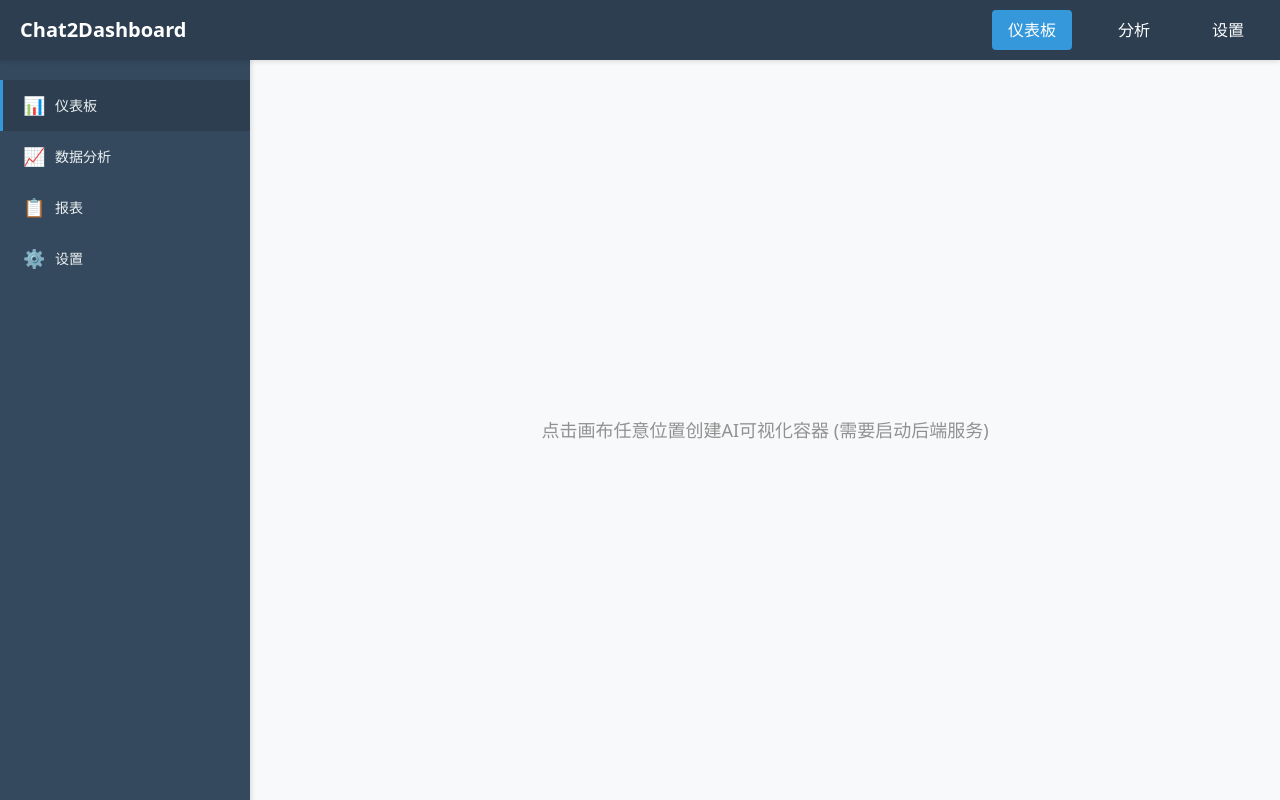
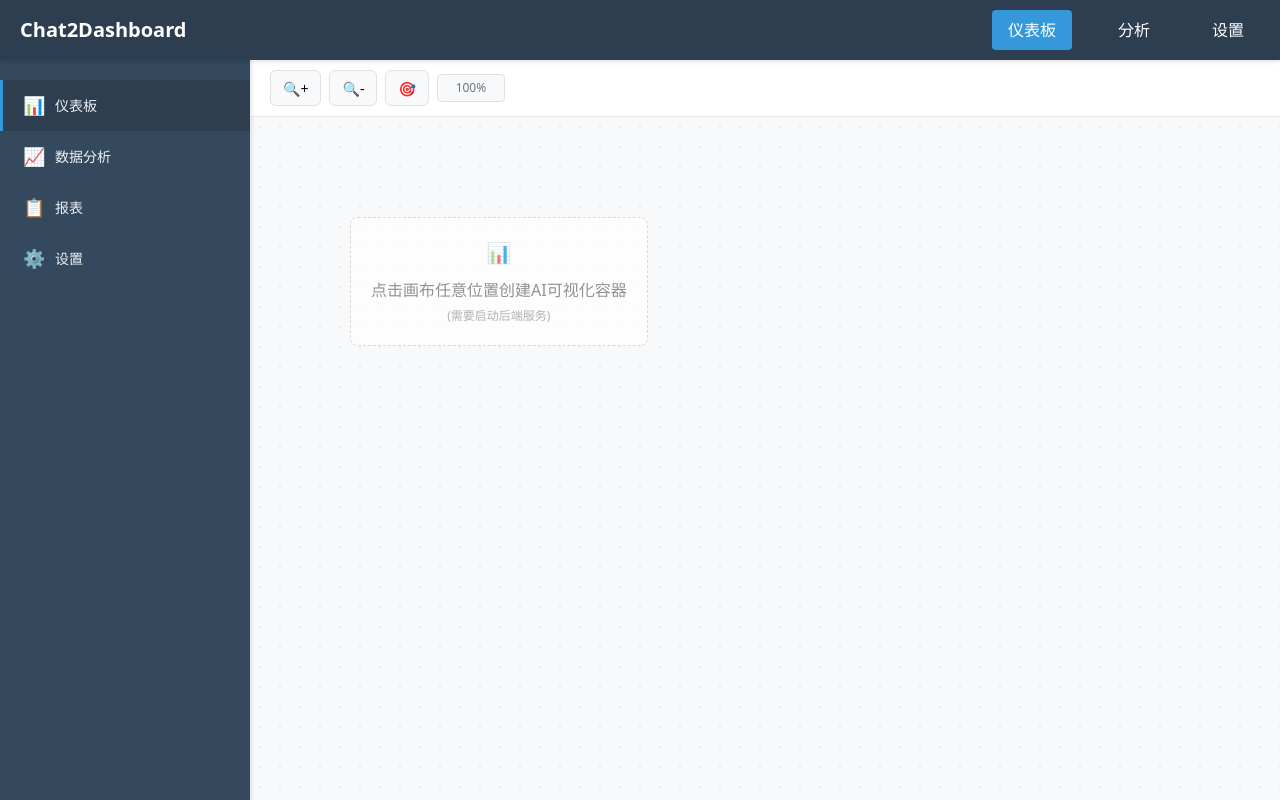
Before and after one commit to JasonDZS/chat2dashboard, a React (Vite) app in the folder frontend/: page /dashboard in a window 1280 px wide. Built offline with nearby package versions, Linux system fonts and the light colour scheme.

Commit message:
add cache

```diff
--- a/frontend/src/pages/Dashboard.css
+++ b/frontend/src/pages/Dashboard.css
@@ -4,44 +4,118 @@
   flex-direction: column;
 }
 
-.dashboard-canvas {
+.dashboard-toolbar {
+  display: flex;
+  justify-content: space-between;
+  align-items: center;
+  padding: 10px 20px;
+  background: white;
+  border-bottom: 1px solid #e5e7eb;
+  box-shadow: 0 1px 3px rgba(0,0,0,0.1);
+}
+
+.toolbar-group {
+  display: flex;
+  align-items: center;
+  gap: 8px;
+}
+
+.toolbar-btn {
+  display: flex;
+  align-items: center;
+  justify-content: center;
+  padding: 8px 12px;
+  background: #f8f9fa;
+  border: 1px solid #dee2e6;
+  border-radius: 6px;
+  cursor: pointer;
+  font-size: 14px;
+  transition: all 0.2s;
+  min-width: 36px;
+  height: 36px;
+}
+
+.toolbar-btn:hover {
+  background: #e9ecef;
+  border-color: #adb5bd;
+}
+
+.toolbar-btn:active {
+  background: #dee2e6;
+  transform: translateY(1px);
+}
+
+.toolbar-btn.clear-btn {
+  background: #fff5f5;
+  border-color: #fed7d7;
+  color: #c53030;
+}
+
+.toolbar-btn.clear-btn:hover {
+  background: #fed7d7;
+  border-color: #fc8181;
+}
+
+.zoom-indicator {
+  padding: 4px 8px;
+  background: #f8f9fa;
+  border: 1px solid #dee2e6;
+  border-radius: 4px;
+  font-size: 12px;
+  color: #6c757d;
+  min-width: 50px;
+  text-align: center;
+}
+
+.dashboard-canvas-container {
   flex: 1;
   position: relative;
   overflow: hidden;
   background: #f8f9fa;
-  cursor: crosshair;
+}
+
+.dashboard-canvas {
+  position: absolute;
+  width: 10000px;
+  height: 10000px;
+  background: transparent;
+  cursor: grab;
+  user-select: none;
+}
+
+.dashboard-canvas:active {
+  cursor: grabbing;
+}
+
+.canvas-grid {
+  position: absolute;
+  top: 0;
+  left: 0;
+  width: 100%;
+  height: 100%;
+  background-image:
+    radial-gradient(circle, #ddd 1px, transparent 1px);
+  background-size: 20px 20px;
+  opacity: 0.5;
+  pointer-events: none;
 }
 
 .canvas-hint {
   position: absolute;
-  top: 50%;
-  left: 50%;
-  transform: translate(-50%, -50%);
+  top: 100px;
+  left: 100px;
   color: #666;
-  font-size: 18px;
+  font-size: 16px;
   text-align: center;
   pointer-events: none;
   opacity: 0.7;
+  background: rgba(255,255,255,0.9);
+  padding: 20px;
+  border-radius: 8px;
+  border: 1px dashed #ccc;
+  backdrop-filter: blur(5px);
 }
 
-.auto-layout-btn {
-  position: absolute;
-  top: 20px;
-  right: 20px;
-  background: #007bff;
-  color: white;
-  border: none;
-  padding: 10px 15px;
-  border-radius: 5px;
-  cursor: pointer;
-  font-size: 14px;
-  box-shadow: 0 2px 4px rgba(0,0,0,0.1);
-  z-index: 100;
-}
-
-.auto-layout-btn:hover {
-  background: #0056b3;
-}
 
 .chart-container {
   position: absolute;
@@ -51,16 +125,19 @@
   border-radius: 8px;
   cursor: move;
   overflow: hidden;
+  transition: all 0.2s ease;
 }
 
 .chart-container:hover {
   border-color: #007bff;
   box-shadow: 0 6px 12px rgba(0,0,0,0.15);
+  transform: translateZ(0);
 }
 
 .chart-container.selected {
   border-color: #007bff;
   box-shadow: 0 0 0 3px rgba(0,123,255,0.25);
+  z-index: 10;
 }
 
 .container-content {
@@ -78,6 +155,12 @@
   background: #007bff;
   cursor: se-resize;
   border-top-left-radius: 4px;
+  opacity: 0;
+  transition: opacity 0.2s;
+}
+
+.chart-container:hover .resize-handle {
+  opacity: 1;
 }
 
 .resize-handle:hover {
@@ -92,6 +175,7 @@
   box-shadow: 0 8px 16px rgba(0,0,0,0.15);
   z-index: 1000;
   min-width: 300px;
+  transform-origin: top left;
 }
 
 .dialog-content {
--- a/frontend/src/pages/Dashboard.jsx
+++ b/frontend/src/pages/Dashboard.jsx
@@ -1,4 +1,4 @@
-import { useState, useRef } from 'react'
+import { useState, useRef, useCallback, useEffect } from 'react'
 import ChartComponent from '../ChartComponent.jsx'
 import './Dashboard.css'
 
@@ -10,19 +10,70 @@ const Dashboard = () => {
   const [dragging, setDragging] = useState(null)
   const [resizing, setResizing] = useState(null)
   const [selectedContainer, setSelectedContainer] = useState(null)
+  const [canvasPanning, setCanvasPanning] = useState(false)
+  const [canvasTransform, setCanvasTransform] = useState({ x: 0, y: 0, scale: 1 })
   const canvasRef = useRef(null)
+  const canvasContainerRef = useRef(null)
+
+  // Load cached dashboard data on mount
+  useEffect(() => {
+    const loadDashboardData = () => {
+      try {
+        const cachedContainers = localStorage.getItem('dashboardContainers')
+        const cachedTransform = localStorage.getItem('dashboardTransform')
+
+        if (cachedContainers) {
+          const parsedContainers = JSON.parse(cachedContainers)
+          setContainers(parsedContainers)
+        }
+
+        if (cachedTransform) {
+          const parsedTransform = JSON.parse(cachedTransform)
+          setCanvasTransform(parsedTransform)
+        }
+      } catch (error) {
+        console.error('Failed to load cached dashboard data:', error)
+      }
+    }
+
+    loadDashboardData()
+  }, [])
+
+  // Auto-save dashboard data whenever containers or transform changes
+  useEffect(() => {
+    const saveDashboardData = () => {
+      try {
+        localStorage.setItem('dashboardContainers', JSON.stringify(containers))
+        localStorage.setItem('dashboardTransform', JSON.stringify(canvasTransform))
+      } catch (error) {
+        console.error('Failed to save dashboard data:', error)
+      }
+    }
+
+    // Only save if we have data (avoid saving empty state on initial load)
+    if (containers.length > 0 || canvasTransform.x !== 0 || canvasTransform.y !== 0 || canvasTransform.scale !== 1) {
+      saveDashboardData()
+    }
+  }, [containers, canvasTransform])
 
   const handleCanvasClick = (e) => {
-    if (resizing) return
+    if (resizing || canvasPanning) return
     if (e.target !== canvasRef.current) return
 
     const rect = canvasRef.current.getBoundingClientRect()
-    const x = e.clientX - rect.left
-    const y = e.clientY - rect.top
+    const x = (e.clientX - rect.left - canvasTransform.x) / canvasTransform.scale
+    const y = (e.clientY - rect.top - canvasTransform.y) / canvasTransform.scale
 
     setSelectedContainer(null)
     setDialogPosition({ x, y })
     setShowDialog(true)
+  }
+
+  const handleCanvasMouseDown = (e) => {
+    if (e.target === canvasRef.current) {
+      setCanvasPanning(true)
+      e.preventDefault()
+    }
   }
 
   const handleSubmit = async () => {
@@ -64,16 +115,16 @@ const Dashboard = () => {
     })
   }
 
-  const handleMouseMove = (e) => {
+  const handleMouseMove = useCallback((e) => {
     if (dragging) {
       e.preventDefault()
       const rect = canvasRef.current.getBoundingClientRect()
-      const newX = e.clientX - rect.left - dragging.offsetX
-      const newY = e.clientY - rect.top - dragging.offsetY
+      const newX = (e.clientX - rect.left - canvasTransform.x) / canvasTransform.scale - dragging.offsetX
+      const newY = (e.clientY - rect.top - canvasTransform.y) / canvasTransform.scale - dragging.offsetY
 
       setContainers(containers.map(container =>
         container.id === dragging.id
-          ? { ...container, x: Math.max(0, newX), y: Math.max(0, newY) }
+          ? { ...container, x: newX, y: newY }
           : container
       ))
     }
@@ -81,56 +132,97 @@ const Dashboard = () => {
     if (resizing) {
       e.preventDefault()
       const rect = canvasRef.current.getBoundingClientRect()
-      const mouseX = e.clientX - rect.left
-      const mouseY = e.clientY - rect.top
+      const mouseX = (e.clientX - rect.left - canvasTransform.x) / canvasTransform.scale
+      const mouseY = (e.clientY - rect.top - canvasTransform.y) / canvasTransform.scale
 
-      setContainers(containers.map(container =>
-        container.id === resizing.id
+      const container = containers.find(c => c.id === resizing.id)
+      if (container) {
+        setContainers(containers.map(c =>
+          c.id === resizing.id
             ? {
-              ...container,
+                ...c,
                 width: Math.max(200, mouseX - container.x),
                 height: Math.max(150, mouseY - container.y)
               }
-          : container
+            : c
         ))
       }
     }
 
-  const handleMouseUp = () => {
+    if (canvasPanning) {
+      e.preventDefault()
+      const deltaX = e.movementX
+      const deltaY = e.movementY
+
+      setCanvasTransform(prev => ({
+        ...prev,
+        x: prev.x + deltaX,
+        y: prev.y + deltaY
+      }))
+    }
+  }, [dragging, resizing, canvasPanning, containers, canvasTransform])
+
+  const handleMouseUp = useCallback(() => {
     setDragging(null)
     setResizing(null)
-  }
+    setCanvasPanning(false)
+  }, [])
 
   const handleResizeMouseDown = (e, containerId) => {
     e.stopPropagation()
     setResizing({ id: containerId })
   }
 
+  const handleZoomIn = () => {
+    setCanvasTransform(prev => ({ ...prev, scale: Math.min(prev.scale * 1.2, 3) }))
+  }
+
+  const handleZoomOut = () => {
+    setCanvasTransform(prev => ({ ...prev, scale: Math.max(prev.scale / 1.2, 0.1) }))
+  }
+
+  const handleResetView = () => {
+    setCanvasTransform({ x: 0, y: 0, scale: 1 })
+  }
+
+  const handleWheel = useCallback((e) => {
+    e.preventDefault()
+    const delta = e.deltaY > 0 ? 0.9 : 1.1
+    const rect = canvasRef.current.getBoundingClientRect()
+    const mouseX = e.clientX - rect.left
+    const mouseY = e.clientY - rect.top
+
+    setCanvasTransform(prev => {
+      const newScale = Math.min(Math.max(prev.scale * delta, 0.1), 3)
+      const scaleDiff = newScale - prev.scale
+
+      return {
+        x: prev.x - (mouseX - prev.x) * scaleDiff / prev.scale,
+        y: prev.y - (mouseY - prev.y) * scaleDiff / prev.scale,
+        scale: newScale
+      }
+    })
+  }, [])
+
   const handleAutoLayout = () => {
     if (containers.length === 0) return
 
-    const canvasRect = canvasRef.current.getBoundingClientRect()
-    const canvasWidth = canvasRect.width
-    const canvasHeight = canvasRect.height
-
     const containerWidth = 800
     const containerHeight = 400
-    const padding = 20
-
-    const cols = Math.floor((canvasWidth - padding) / (containerWidth + padding))
-    const actualCols = cols > 0 ? cols : 1
+    const padding = 50
+    const cols = Math.ceil(Math.sqrt(containers.length))
 
     const updatedContainers = containers.map((container, index) => {
-      const row = Math.floor(index / actualCols)
-      const col = index % actualCols
+      const row = Math.floor(index / cols)
+      const col = index % cols
 
-      const x = padding + col * (containerWidth + padding)
-      const y = padding + row * (containerHeight + padding)
+      const x = col * (containerWidth + padding)
+      const y = row * (containerHeight + padding)
 
       return {
         ...container,
-        x: Math.min(x, canvasWidth - containerWidth - padding),
-        y: Math.min(y, canvasHeight - containerHeight - padding),
+        x,
+        y,
         width: containerWidth,
         height: containerHeight
       }
@@ -139,26 +231,77 @@ const Dashboard = () => {
     setContainers(updatedContainers)
   }
 
+  const handleClearCache = () => {
+    if (confirm('确定要清除所有缓存的图表吗？此操作不可撤销。')) {
+      localStorage.removeItem('dashboardContainers')
+      localStorage.removeItem('dashboardTransform')
+      setContainers([])
+      setCanvasTransform({ x: 0, y: 0, scale: 1 })
+    }
+  }
+
   return (
     <div className="dashboard-page">
+      <div className="dashboard-toolbar">
+        <div className="toolbar-group">
+          <button className="toolbar-btn" onClick={handleZoomIn} title="放大">
+            🔍+
+          </button>
+          <button className="toolbar-btn" onClick={handleZoomOut} title="缩小">
+            🔍-
+          </button>
+          <button className="toolbar-btn" onClick={handleResetView} title="重置视图">
+            🎯
+          </button>
+          <span className="zoom-indicator">{Math.round(canvasTransform.scale * 100)}%</span>
+        </div>
+        <div className="toolbar-group">
+          {containers.length > 0 && (
+            <>
+              <button className="toolbar-btn" onClick={handleAutoLayout} title="自动排版">
+                📐 自动排版
+              </button>
+              <button className="toolbar-btn clear-btn" onClick={handleClearCache} title="清除缓存">
+                🗑️ 清除缓存
+              </button>
+            </>
+          )}
+        </div>
+      </div>
+
+      <div
+        ref={canvasContainerRef}
+        className="dashboard-canvas-container"
+        onMouseMove={handleMouseMove}
+        onMouseUp={handleMouseUp}
+        onWheel={handleWheel}
+      >
         <div
           ref={canvasRef}
           className="dashboard-canvas"
+          style={{
+            transform: `translate(${canvasTransform.x}px, ${canvasTransform.y}px) scale(${canvasTransform.scale})`,
+            transformOrigin: '0 0',
+            cursor: canvasPanning ? 'grabbing' : 'grab'
+          }}
           onClick={handleCanvasClick}
-        onMouseMove={handleMouseMove}
-        onMouseUp={handleMouseUp}
+          onMouseDown={handleCanvasMouseDown}
         >
-        <div className="canvas-hint">点击画布任意位置创建AI可视化容器 (需要启动后端服务)</div>
+          <div className="canvas-grid"></div>
 
-        {containers.length > 0 && (
-          <button
-            className="auto-layout-btn"
-            onClick={handleAutoLayout}
-            title="自动排版"
-          >
-            自动排版
-          </button>
+          <div className="canvas-hint">
+            {containers.length === 0 ? (
+              <div>
+                <div style={{ fontSize: '20px', marginBottom: '10px' }}>📊</div>
+                <div>点击画布任意位置创建AI可视化容器</div>
+                <div style={{ fontSize: '12px', marginTop: '5px', opacity: 0.7 }}>(需要启动后端服务)</div>
+              </div>
+            ) : (
+              <div style={{ fontSize: '14px', opacity: 0.5 }}>
+                已缓存 {containers.length} 个图表
+              </div>
             )}
+          </div>
 
           {containers.map(container => (
             <div
@@ -187,7 +330,8 @@ const Dashboard = () => {
               className="input-dialog"
               style={{
                 left: dialogPosition.x,
-              top: dialogPosition.y
+                top: dialogPosition.y,
+                transform: `scale(${1 / canvasTransform.scale})`
               }}
               onClick={(e) => e.stopPropagation()}
             >
@@ -208,6 +352,7 @@ const Dashboard = () => {
           )}
         </div>
       </div>
+    </div>
   )
 }
 
```
Also changed, not shown: frontend/src/ChartComponent.jsx (+45 -3 lines). Lines whose indentation alone changed are shown as unchanged.
